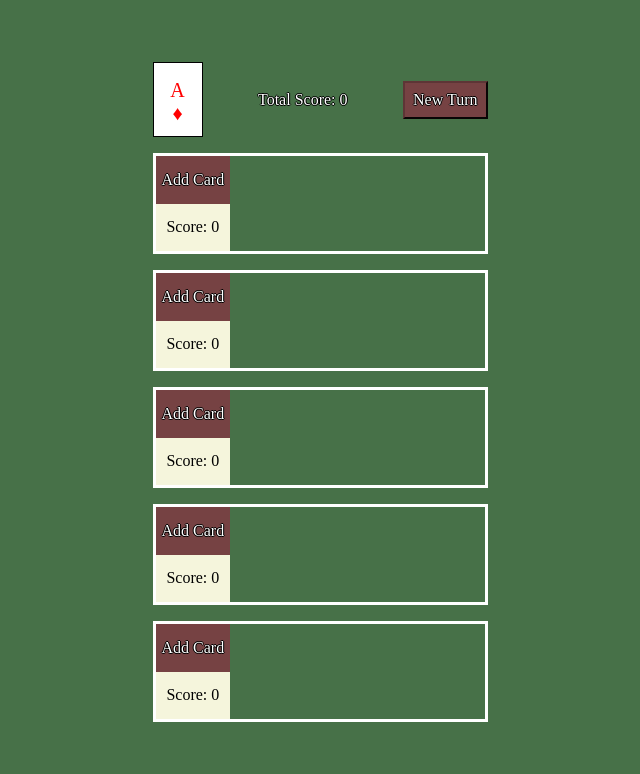
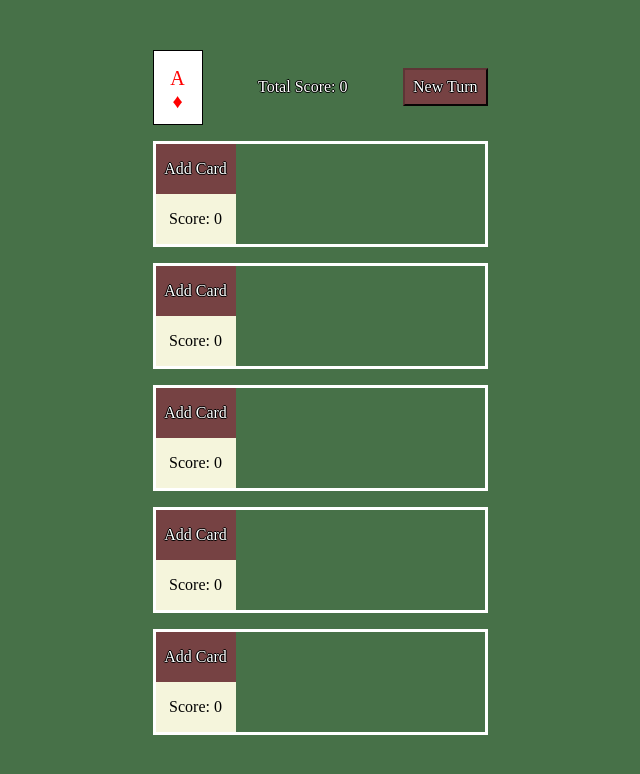
Before and after one commit to WorldWideWebers/BarCribbage, an Angular app: page / in a window 1280 px wide. Shown: the top 774 px of the page, without its empty margins (320-960 px from the left). Built offline with nearby package versions, Linux system fonts and the light colour scheme.

Commit message:
Started cleaning code up

```diff
--- a/src/app/components/hand/hand.component.html
+++ b/src/app/components/hand/hand.component.html
@@ -3,8 +3,10 @@
     <button class="add-card" (click)="addCard()" [disabled]="hand?.slot4">Add Card</button>
     <div class="score">Score: {{ hand.score.totalScore }}</div>
   </div>
-  <app-card class="hand-card" [card]="hand?.slot1$ | async"></app-card>
-  <app-card class="hand-card" [card]="hand?.slot2$ | async"></app-card>
-  <app-card class="hand-card" [card]="hand?.slot3$ | async"></app-card>
-  <app-card class="hand-card" [card]="hand?.slot4$ | async"></app-card>
+  <div class="hand-cards">
+    <app-card class="hand-card" [card]="hand?.slot1$ | async"></app-card>
+    <app-card class="hand-card" [card]="hand?.slot2$ | async"></app-card>
+    <app-card class="hand-card" [card]="hand?.slot3$ | async"></app-card>
+    <app-card class="hand-card" [card]="hand?.slot4$ | async"></app-card>
+  </div>
 </div>
--- a/src/app/components/hand/hand.component.scss
+++ b/src/app/components/hand/hand.component.scss
@@ -4,7 +4,7 @@
   border-style: solid;
   border-width: medium;
   margin-bottom: 1rem;
-  min-height: 95px;
+  min-height: 100px;
 }
 
 .add-card {
@@ -31,9 +31,19 @@
 .hand-stuff {
   display: flex;
   flex-direction: column;
+  min-width: 80px;
+  max-width: 80px;
 }
 
-.hand-card {
-  margin-left: .5rem;
-  padding: .5rem 0;
+.hand-cards {
+  width: 100%;
+  padding: .75rem;
+  display: flex;
+  align-items: center;
+  justify-content: space-between;
 }
+
+// .hand-card {
+//   margin-left: .5rem;
+//   padding: .5rem 0;
+// }
--- a/src/app/components/turn/turn.component.html
+++ b/src/app/components/turn/turn.component.html
@@ -1,9 +1,9 @@
-<div class="spread-out-deck">
-  <div class="header">
+<main>
+  <header>
     <app-card [card]="turnService.currentCard"></app-card>
       <span>Total Score: {{ turnService.totalScore }}</span>
       <button (click)="turnService.clearTurn()">New Turn</button>
-  </div>
+  </header>
   <div class="hands">
     <app-hand [hand]="turnService.firstHand"></app-hand>
     <app-hand [hand]="turnService.secondHand"></app-hand>
@@ -11,4 +11,4 @@
     <app-hand [hand]="turnService.fourthHand"></app-hand>
     <app-hand [hand]="turnService.cribHand"></app-hand>
   </div>
-</div>
+</main>
--- a/src/app/components/turn/turn.component.scss
+++ b/src/app/components/turn/turn.component.scss
@@ -1,18 +1,15 @@
-.header {
+main {
+  min-width: 335px;
+}
+
+main header {
   margin-bottom: 1rem;
   width: 100%;
   display: flex;
   justify-content: space-between;
   align-items: center;
-}
 
-.hands {
-  display: flex;
-  flex-direction: column;
-  height: 100%;
-}
-
-.header button {
+  button {
     background: #764243;
     text-shadow: -1px 0 black, 0 1px black, 1px 0 black, 0 -1px black;
     border-color: #5e3536;
@@ -23,7 +20,10 @@
     align-self: center;
     border-radius: 0;
   }
+}
 
-.spread-out-deck {
-  min-width: 335px;
+.hands {
+  display: flex;
+  flex-direction: column;
+  height: 100%;
 }
```
Lines whose indentation alone changed are shown as unchanged.
